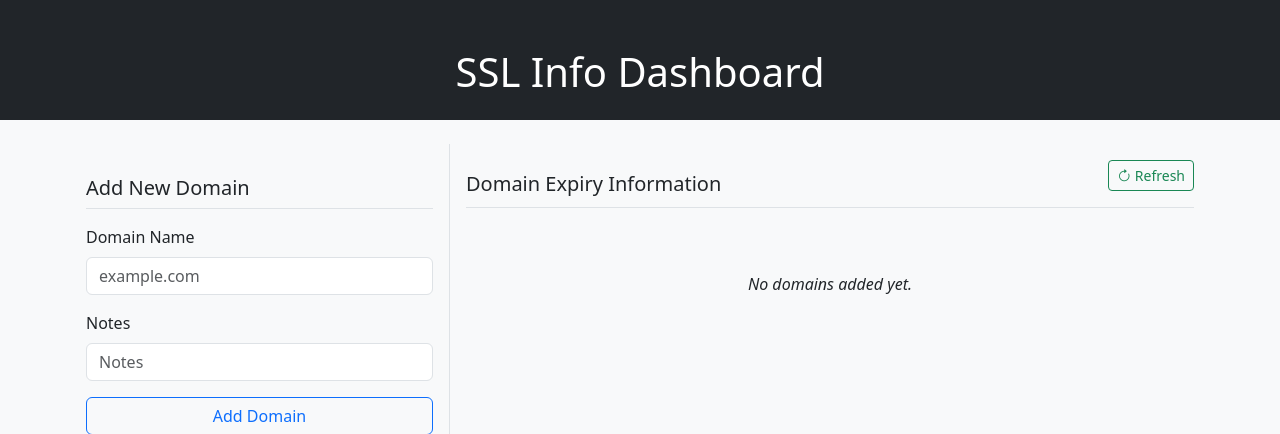
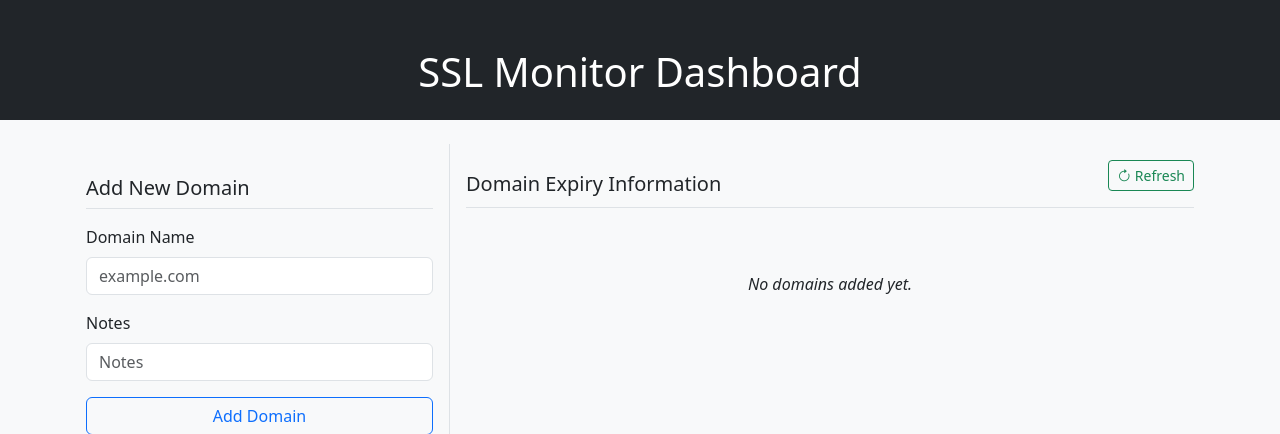
Before and after one commit to gopalcnepal/ssl-expiry-monitor, a Flask app: page / in a window 1280 px wide. Shown: the top 434 px of the page. Run offline with Flask 3, Linux system fonts and the light colour scheme.

Commit message:
Changed the title of page from SSL Info Dashboard to SSL Monitor Dashboard. Also this is test for complete CICD.

```diff
--- a/app/templates/index.html
+++ b/app/templates/index.html
@@ -4,7 +4,7 @@
 
 {% block content %}
     <div class="container-fluid bg-dark fixed-top">
-        <h1 class="text-white text-center py-3 pt-5">SSL Info Dashboard</h1>
+        <h1 class="text-white text-center py-3 pt-5">SSL Monitor Dashboard</h1>
     </div>
     <br><br>
     <div class="container pt-5">
```
